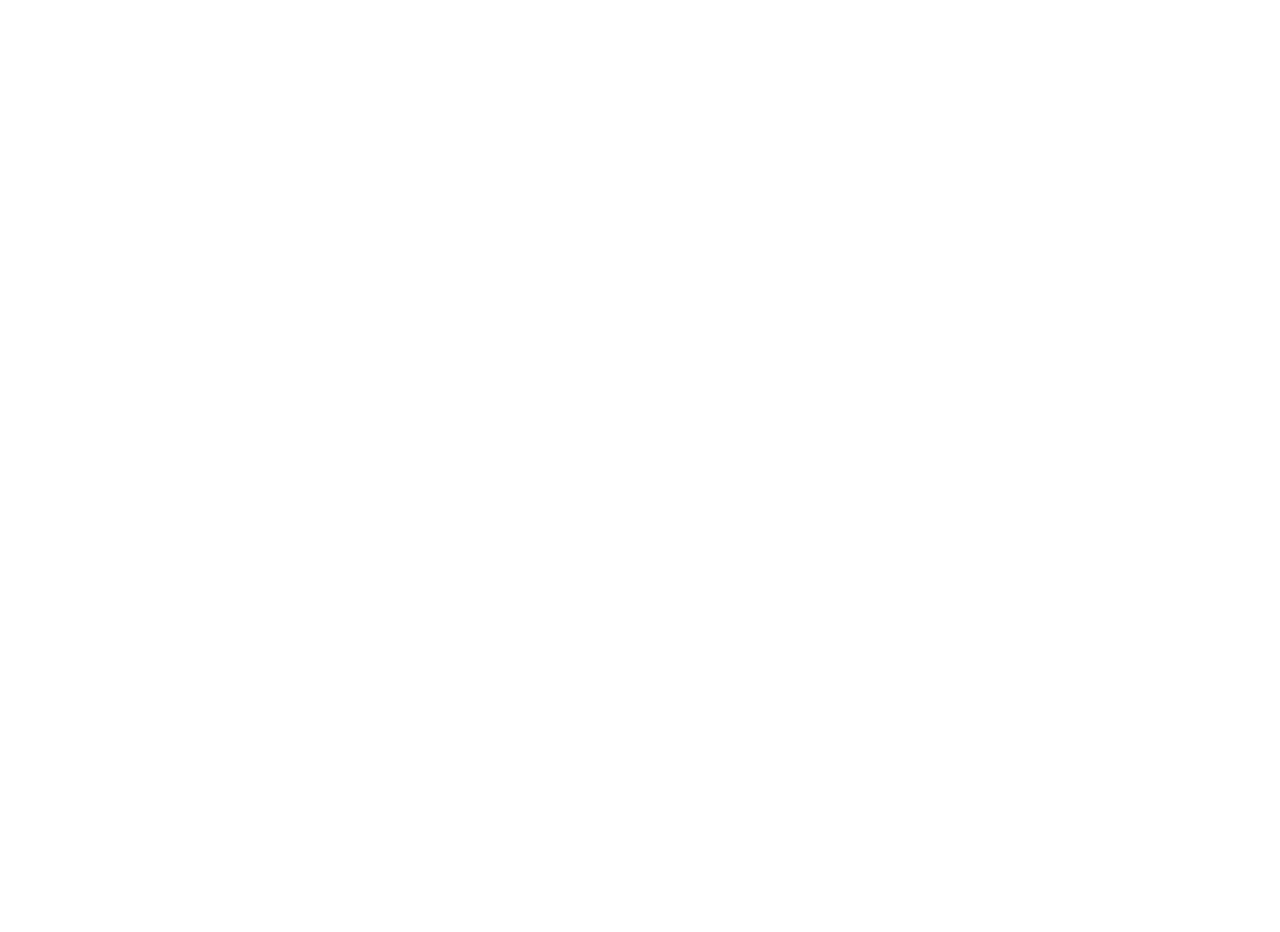
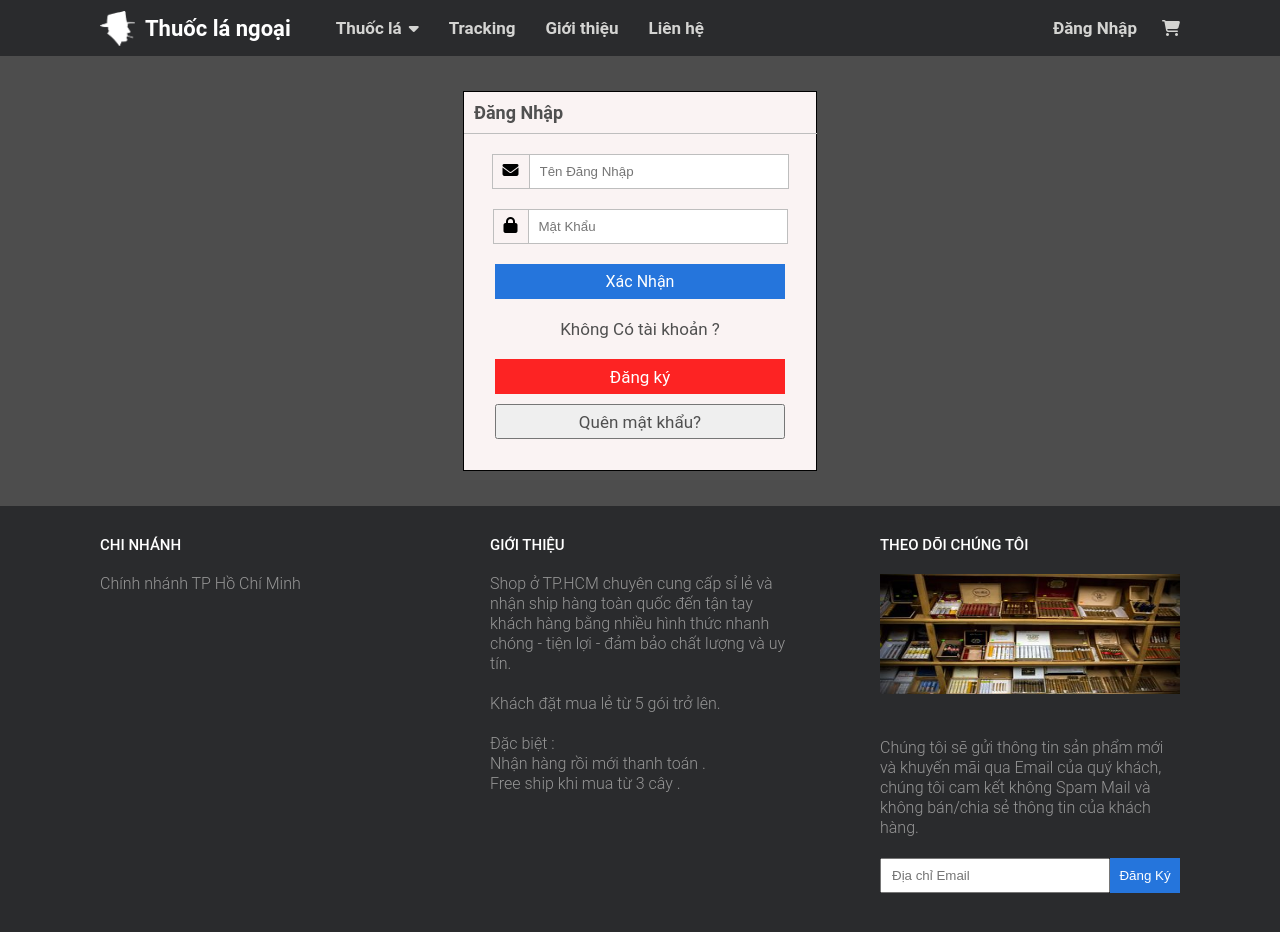
Before and after one commit to khacSon0907/client_md5, a React (Vite) app: page /login in a window 1280 px wide. Before the commit this address had no page. Shown: the top 932 px of the page. Before the commit the page ends 800 px from the top, so only its background shows below. Built offline with nearby package versions, Linux system fonts and the light colour scheme.

Commit message:
upcode ui login-register

```diff
--- /dev/null
+++ b/src/pages/authen/Login/Login.scss
@@ -0,0 +1,116 @@
+.BigLogin{
+    display: flex;
+    justify-content: center;
+    align-items: center;
+    height: 450px;
+    width: 100%;
+    background-color: rgb(77, 77, 77);
+    .login{
+        border: 1px solid black;
+        height: 380px;
+        width: 354px;
+        background-color: #faf3f3;
+        .titleLogin{
+            color: #505050;
+            font-family: $fontFamily;
+            font-weight: 600;
+            font-size: 18px;
+            text-align: left;
+            width: 353px;
+            padding: 10px;
+            border-bottom: 1px solid #bebebe;
+        }
+        .email{
+            margin: 20px;
+            display: flex;
+            justify-content: center;
+            align-items: center;
+            input{
+                width: 260px;
+                height: 35px;
+                border: 1px solid #bebebe;
+                padding: 10px;
+            }
+            .iconEmail{
+                border: 1px  solid #bebebe;
+                border-right: none;
+                padding: 7px 10px 10px 10px;
+            }
+        }
+        .passwork{
+            margin: 20px;
+            display: flex;
+            justify-content: center;
+            align-items: center;
+            input{
+                width: 260px;
+                height: 35px;
+                border: 1px solid #bebebe;
+                padding: 10px;
+            }
+            .iconPass{
+                border: 1px  solid #bebebe;
+                border-right: none;
+                padding: 7px 10px 10px 10px;
+            }
+        }
+        .actionBtn-Login{
+            margin: 10px 0px;
+            display: flex;
+            justify-content: center;
+            align-items: center;
+            button{
+                border: none;
+                width: 290px;
+                height: 35px;
+                background-color: #2575DC;
+                color: #FFFFFF;
+                font-family: $fontFamily;
+                font-size: 16px;
+                cursor: pointer;
+            }
+            button:hover{
+                background-color: #62a3f8;
+            }
+        }
+        .textLogin{
+            text-align: center;
+            margin: 20px 0px;
+            span{
+                color: #505050;
+                font-size: 17px;
+                font-family: $fontFamily;
+            }
+        }
+        .actionRegister{
+            text-align: center;
+            margin: 10px 0px;
+            button{
+                width: 290px;
+                height: 35px;
+                background-color: rgb(253, 35, 35);
+                border: none;
+                color: #FFFFFF;
+                cursor: pointer;
+                font-family: $fontFamily;
+                font-size: 17px;
+            }
+            button:hover{
+                background-color: rgb(255, 104, 104);
+
+            }
+        }
+        .actionForgetPass{
+            text-align: center;
+            button{
+                width: 290px;
+                height: 35px;
+                color: #505050;
+                cursor: pointer;
+                font-family: $fontFamily;
+                font-size: 17px;
+            }
+        }
+    }
+
+}
--- /dev/null
+++ b/src/pages/authen/Login/Login.tsx
@@ -0,0 +1,56 @@
+import { useNavigate } from 'react-router-dom'
+import './Login.scss'
+const Login = () => {
+  const navigate = useNavigate();
+
+  return (
+    <div>
+      <div className="BigLogin">
+        <div className="login">
+          <div className="titleLogin">
+            Đăng Nhập
+          </div>
+          <form action="">
+
+            <div className="email">
+              <div>
+                <i className="fa-solid fa-envelope iconEmail"></i>
+                <input type="text" placeholder='Tên Đăng Nhập' />
+              </div>
+            </div>
+
+            <div className="passwork">
+              <div>
+                 <i className="fa-solid fa-lock iconPass"></i>
+                <input type="text" placeholder='Mật Khẩu' />
+              </div>
+            </div>
+
+            <div className="actionBtn-Login">
+                <button>Xác Nhận</button>
+            </div>
+          </form>
+
+          <div className='textLogin'>
+            <span>
+              Không Có tài khoản ?
+            </span>
+          </div>
+
+          <div className="actionRegister">
+            <button onClick={()=>{
+              navigate('/register')
+            }}>Đăng ký</button>
+          </div>
+
+          <div className="actionForgetPass">
+            <button>Quên mật khẩu?</button>
+          </div>
+        </div>
+      </div>
+
+    </div>
+  )
+}
+
+export default Login
--- /dev/null
+++ b/src/pages/authen/Register/Register.tsx
@@ -0,0 +1,54 @@
+import { useNavigate } from "react-router-dom"
+const Register = () => {
+    const navigate = useNavigate();
+  return (
+    <div>
+      <div className="BigLogin">
+        <div className="login">
+          <div className="titleLogin">
+            Đăng Ký
+          </div>
+          <form >
+            <div className="email">
+              <div>
+                <i className="fa-solid fa-envelope iconEmail"></i>
+                <input type="text" placeholder='User Name' name='username'/>
+              </div>
+            </div>
+            <div className="email">
+              <div>
+                <i className="fa-solid fa-envelope iconEmail"></i>
+                <input type="text" placeholder='Địa chỉ Email' name='email'/>
+              </div>
+            </div>
+
+            <div className="passwork">
+              <div>
+                <i className="fa-solid fa-lock iconPass"></i>
+                <input type="password" placeholder='Mật Khẩu' name='password'/>
+              </div>
+            </div>
+
+            <div className="actionBtn-Login">
+              <button type='submit'>Đăng ký</button>
+            </div>
+          </form>
+
+          <div className='textLogin'>
+            <span>
+              Đã có tài khoản !
+            </span>
+          </div>
+
+          <div className="actionRegister">
+            <button onClick={()=>{navigate('/login')}}>Đăng Nhập</button>
+          </div>
+
+        </div>
+      </div>
+
+    </div>
+  )
+}
+
+export default Register
--- a/src/routes/Routers.tsx
+++ b/src/routes/Routers.tsx
@@ -1,12 +1,15 @@
 import Home from "@/pages/home/Home"
 import { BrowserRouter, Route, Routes } from "react-router-dom"
+import Login from "@pages/authen/Login/Login"
+import Register from "@/pages/authen/Register/Register"
 const Routers = () => {
     return (
 
         <BrowserRouter>
             <Routes>
                 <Route path='/' element={<Home/>}>
-
+                    <Route path="/login" element={<Login/>}></Route>
+                    <Route path="/register" element={<Register/>}></Route>
                 </Route>
             </Routes>
         </BrowserRouter>
```
